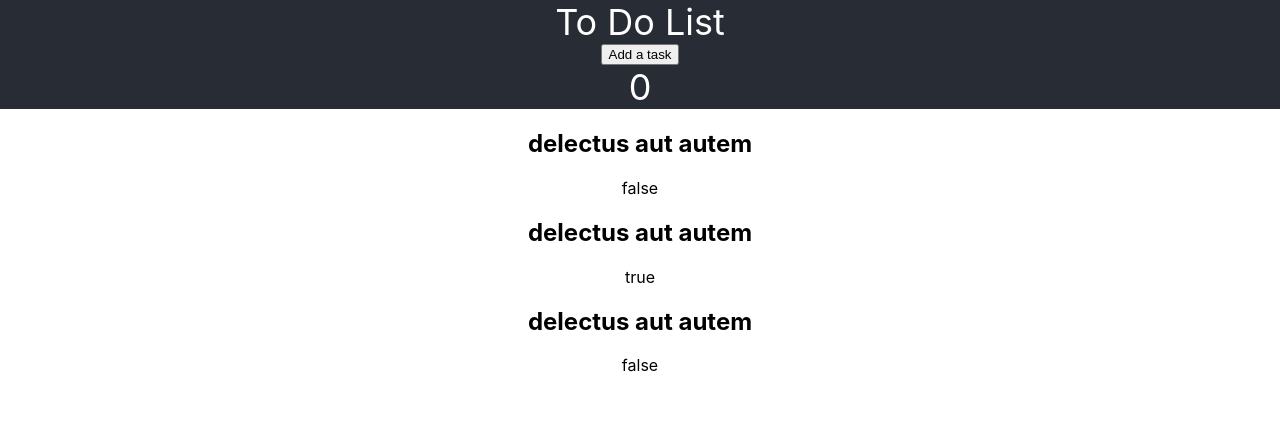
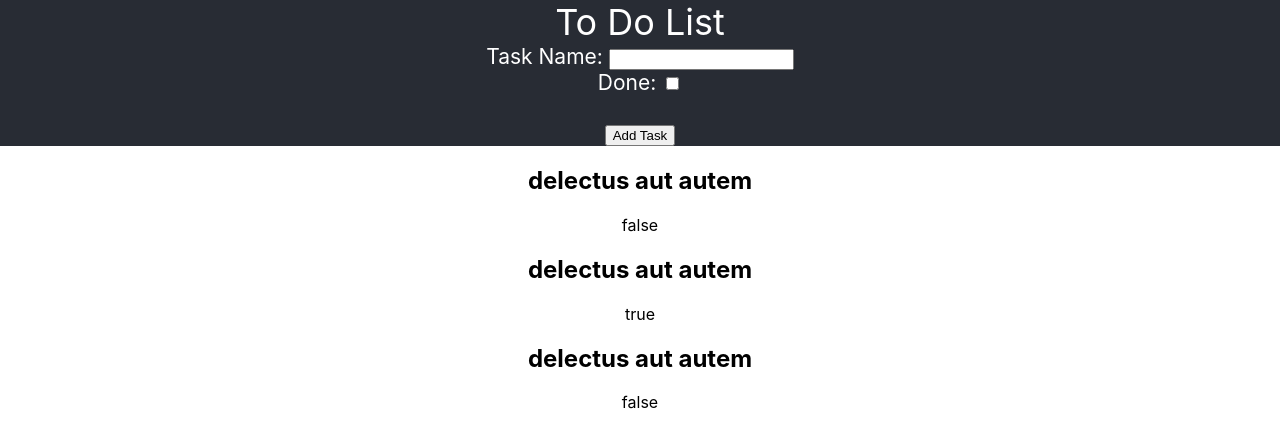
Before and after one commit to craigb0/ToDoList, a React (Create React App) app in the folder to-do-list/: page / in a window 1280 px wide. Shown: the top 448 px of the page. Built offline with nearby package versions, Linux system fonts and the light colour scheme.

Commit message:
Add Button Functionality

```diff
--- a/to-do-list/src/App.css
+++ b/to-do-list/src/App.css
@@ -1,5 +1,10 @@
 .App {
   text-align: center;
+}
+
+.AddButton {
+  text-align: center;
+  font-size: calc(5px + 2vmin);
 }
 
 .App-logo {
--- a/to-do-list/src/App.js
+++ b/to-do-list/src/App.js
@@ -1,18 +1,20 @@
 import './App.css';
 import React from "react";
 import ItemList from './components/ItemList';
-import taskArray from './components/initalTasks';
 import AddButton from './components/AddButton';
 
 
 class App extends React.Component {
 	state ={
-		arrayLen: 0,
+		taskList: [
+			{"title": "delectus aut autem","completed": false},
+			{"title": "delectus aut autem","completed": true},
+			{"title": "delectus aut autem","completed": false},],
 	};
 
-	addTask = () => {
+	addTask = (taskData) => {
 		this.setState(prevState => ({
-			arrayLen: prevState.arrayLen + 1,
+			taskList: [...prevState.taskList, taskData],
 		}))
 	}
 
@@ -22,11 +24,10 @@ class App extends React.Component {
     			<div className='App-header'>
         			To Do List
 					<AddButton onClickFunction = {this.addTask}/>
-					{this.state.arrayLen}
 				</div>
 
 				<div className='App'>
-					<ItemList tasks={taskArray}/>
+					<ItemList tasks={this.state.taskList}/>
 				</div>
     		</div>
   		);
--- a/to-do-list/src/components/AddButton.js
+++ b/to-do-list/src/components/AddButton.js
@@ -1,8 +1,38 @@
+import React, { useState } from 'react';
+
 const AddButton = (props) => {
-    const handleClick = () => props.onClickFunction(props.array);
+    const [taskData, setTaskData] = useState('');
+    const [done, setDone] = useState(false);
+
+    const handleClick = () => {
+        if (taskData.trim() !== '') {
+          props.onClickFunction({ title: taskData, completed: done });
+          setTaskData('');
+          setDone(false);
+        }
+      };
+
+
     return (
-        <button onClick={handleClick}>Add a task</button>
-    );
+        <div className='AddButton'>
+          Task Name:{' '}
+          <input
+            type="text"
+            value={taskData}
+            onChange={(e) => setTaskData(e.target.value)}
+          />
+          <br></br>
+          Done:{' '}
+          <input
+            type="checkbox"
+            value={done}
+            onChange={(e) => setDone(e.target.checked)}
+          />
+          <br></br>
+          <br></br>
+          <button onClick={handleClick}>Add Task</button>
+        </div>
+      );
 }
 
 export default AddButton;
--- a/to-do-list/src/components/initalTasks.js
+++ /dev/null
@@ -1,7 +0,0 @@
-const taskArray=[
-	{"title": "delectus aut autem","completed": false},
-	{"title": "delectus aut autem","completed": true},
-	{"title": "delectus aut autem","completed": false},
-];
-
-export default taskArray;
```
